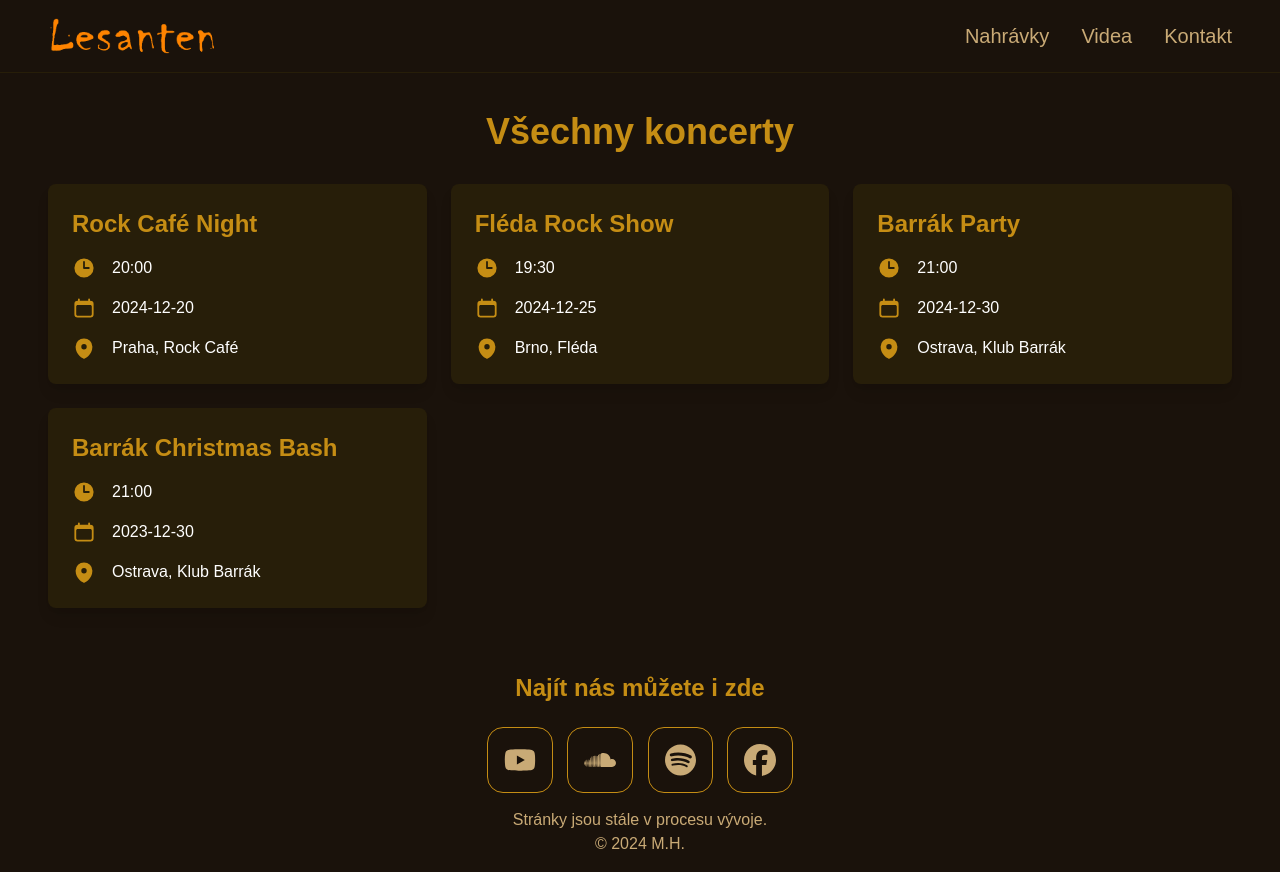
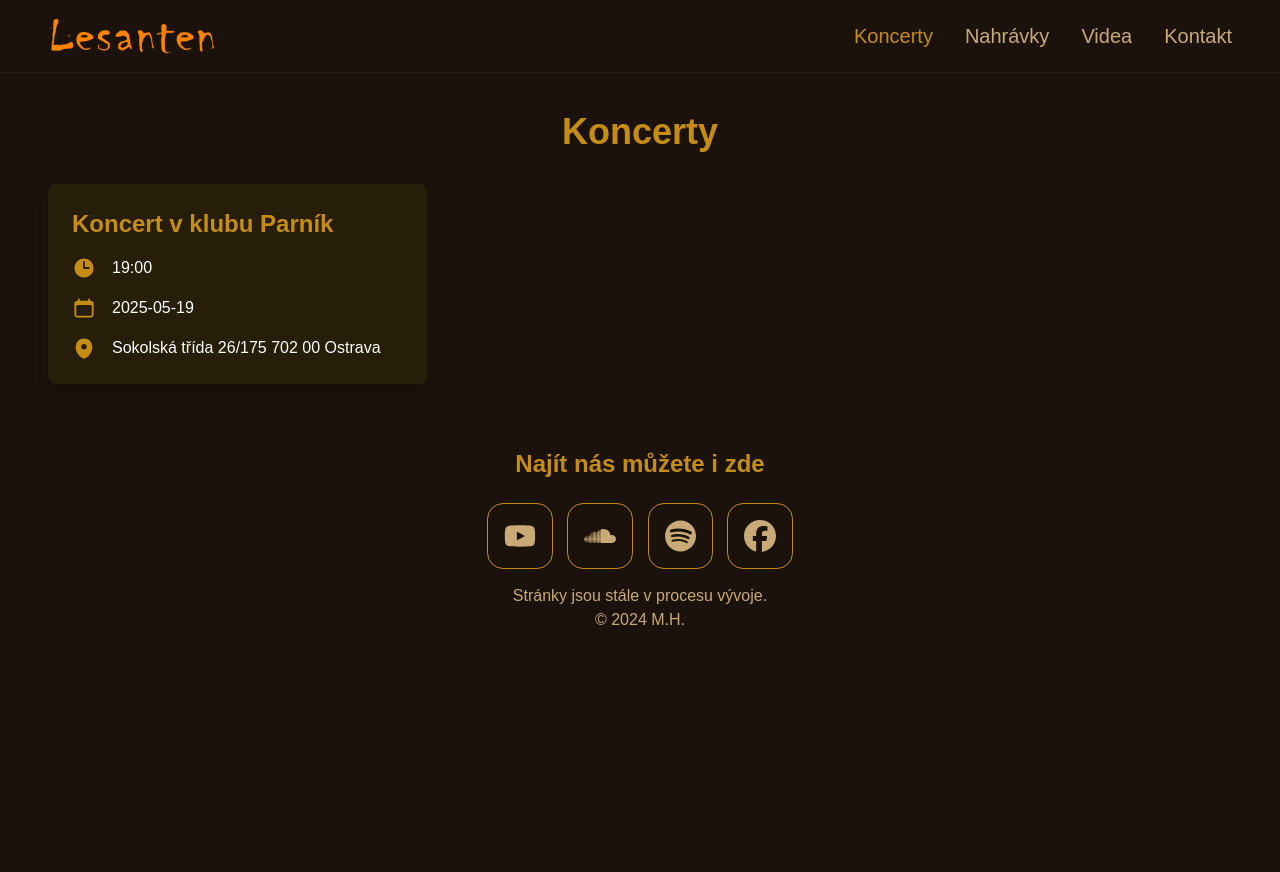
Before and after one commit to MatyasHroch/bandweb, a Next.js app in the folder band-web/: page /concerts in a window 1280 px wide. After the commit the page ends 800 px from the top, so only its background shows below. Built offline with nearby package versions, Linux system fonts and the light colour scheme.

Commit message:
concert in the Parnik added, the concert page added

```diff
--- a/band-web/app/concerts/page.tsx
+++ b/band-web/app/concerts/page.tsx
@@ -7,7 +7,7 @@ const Concerts: React.FC = () => {
   return (
     <>
       <Head>
-        <title>Všechny koncerty naší kapely</title>
+        <title>Koncerty</title>
         <meta
           name="description"
           content="Prohlédněte si všechny koncerty naší kapely a připojte se k nám na nadcházejících akcích. Zjistěte více o našich vystoupeních a kde nás můžete vidět."
@@ -26,7 +26,7 @@ const Concerts: React.FC = () => {
 
       <div className="bg-background text-foreground">
         <h1 className="text-4xl font-bold text-start md:text-center mb-8 text-accent">
-          Všechny koncerty
+          Koncerty
         </h1>
         <ConcertList />
       </div>
--- a/band-web/components/ConcertList.tsx
+++ b/band-web/components/ConcertList.tsx
@@ -48,7 +48,18 @@ const ConcertList: React.FC<{ upcomingOnly?: boolean, pastOnly?: boolean }> = ({
                     {/* Místo koncertu */}
                     <div className="flex items-center space-x-4" aria-label={`Místo koncertu: ${concert.location}`}>
                         <MapPinIcon className="h-6 w-6 text-accent" aria-hidden="true" />
-                        <span className="text-white">{concert.location}</span>
+                        {concert.mapSrc ? (
+                            <a
+                                href={concert.mapSrc}
+                                target="_blank"
+                                rel="noopener noreferrer"
+                                className="text-white"
+                            >
+                                {concert.location}
+                            </a>
+                        ) : (
+                            <span className="text-white">{concert.location}</span>
+                        )}
                     </div>
                 </div>
 
--- a/band-web/components/Navbar.tsx
+++ b/band-web/components/Navbar.tsx
@@ -17,7 +17,7 @@ const Navbar: React.FC = () => {
     };
 
     const navLinks = [
-        // { name: "Koncerty", path: "/concerts" },
+        { name: "Koncerty", path: "/concerts" },
         // { name: "Galerie", path: "/gallery" },
         { name: "Nahrávky", path: "/records" },
         { name: "Videa", path: "/videos" },
--- a/band-web/data/concertsData.ts
+++ b/band-web/data/concertsData.ts
@@ -4,35 +4,16 @@ export interface Concert {
   time: string;
   date: string;
   location: string;
+  mapSrc?: string;
 }
 
 export const concerts: Concert[] = [
   {
     id: 1,
-    name: "Rock Café Night",
-    time: "20:00",
-    date: "2024-12-20",
-    location: "Praha, Rock Café",
-  },
-  {
-    id: 2,
-    name: "Fléda Rock Show",
-    time: "19:30",
-    date: "2024-12-25",
-    location: "Brno, Fléda",
-  },
-  {
-    id: 3,
-    name: "Barrák Party",
-    time: "21:00",
-    date: "2024-12-30",
-    location: "Ostrava, Klub Barrák",
-  },
-  {
-    id: 4,
-    name: "Barrák Christmas Bash",
-    time: "21:00",
-    date: "2023-12-30",
-    location: "Ostrava, Klub Barrák",
+    name: "Koncert v klubu Parník",
+    time: "19:00",
+    date: "2025-05-19",
+    location: "Sokolská třída 26/175 702 00 Ostrava",
+    mapSrc: "https://mapy.cz/s/behenasagu",
   },
 ];
```
